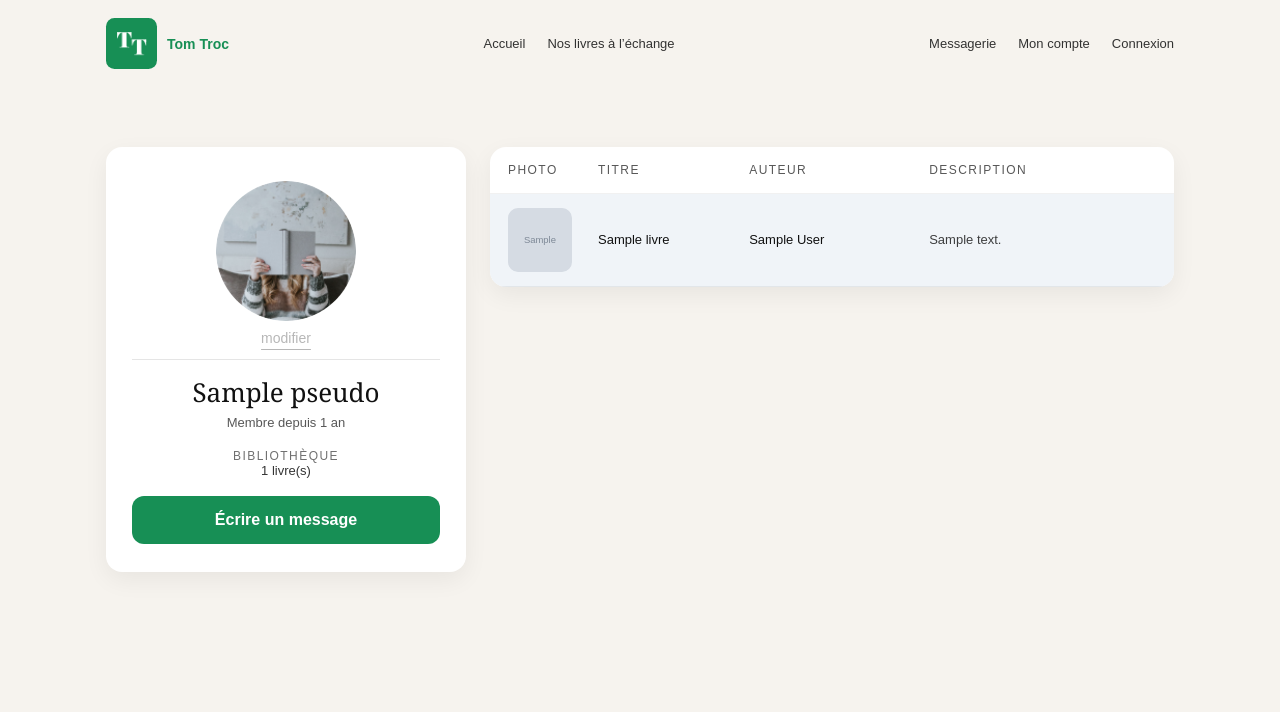
After one commit to zinebelhammouti2017-source/TomTroc, a PHP site: template views/compte_public.php in a window 1280 px wide. The commit adds this page. Shown: the top 713 px of the page. Run offline with PHP 8.4, Linux system fonts and the light colour scheme; the template is opened without the code that fills it: most values are stand-ins (such as "Sample title", 1, 10 or a date in 2020); grey boxes marked "Sample" are stand-in pictures; a stand-in replaces the project's code that opens the database connection.

Commit message:
feat: ajout du profil public utilisateur accessible depuis un livre

```diff
--- a/public/css/style.css
+++ b/public/css/style.css
@@ -736,25 +736,6 @@ h2{margin:0 0 28px;font-size:26px;font-weight:600;text-align:center}
   .col-actions{grid-area:actions}
 }
 
-/* =========================
-   FORM LIVRE (EDIT / ADD)
-========================= */
-/*.lien-retour{
-  display:inline-block;
-  margin-bottom:10px;
-  font-size:14px;
-  opacity:.7;
-}*/
-
-/*.livre-form-layout{
-  background:#fff;
-  border-radius:14px;
-  padding:24px;
-  display:flex;
-  gap:28px;
-  align-items:flex-start;
-
-}*/
 
 .livre-form-photo{
   width:100%;
@@ -1458,4 +1439,152 @@ h2{margin:0 0 28px;font-size:26px;font-weight:600;text-align:center}
   color: rgba(0,0,0,0.75);
 }
 
-/* B*
+/* =========================
+   COMPTE PUBLIC (Figma)
+========================= */
+.page-compte-public{
+  max-width:1100px;
+  margin:0 auto;
+  padding:60px 16px;
+}
+
+.compte-public-layout{
+  display:grid;
+  grid-template-columns: 360px 1fr;
+  gap:24px;
+  align-items:start;
+}
+
+/* Carte profil gauche */
+.compte-public-carte-profil{
+  background:#fff;
+  border-radius:16px;
+  padding:28px 26px;
+  text-align:center;
+  box-shadow: 0 8px 24px rgba(0,0,0,0.06);
+}
+
+.compte-public-avatar{
+  width:120px;
+  height:120px;
+  border-radius:50%;
+  background: rgba(0,0,0,0.10);
+  margin:0 auto 18px;
+}
+
+.compte-public-separateur{
+  border:0;
+  border-top:1px solid rgba(0,0,0,0.10);
+  margin:12px 0 18px;
+}
+
+.compte-public-pseudo{
+  margin:0 0 8px;
+  font-family: "Playfair Display", Georgia, "Times New Roman", serif;
+  font-weight: 500;
+}
+
+.compte-public-membre{
+  margin:0 0 18px;
+  opacity:.7;
+  font-size:13px;
+}
+
+.compte-public-biblio{
+  margin:0 0 18px;
+  font-size:13px;
+  opacity:.85;
+}
+
+.compte-public-biblio-label{
+  font-size:12px;
+  letter-spacing:.12em;
+  text-transform:uppercase;
+  opacity:.7;
+}
+
+.compte-public-bouton{
+  width:100%;
+  display:flex;
+  justify-content:center;
+  padding:14px 16px;
+  border-radius:12px;
+}
+
+/* Tableau droite */
+.compte-public-tableau{
+  background:#fff;
+  border-radius:16px;
+  overflow:hidden;
+  box-shadow: 0 8px 24px rgba(0,0,0,0.06);
+}
+
+.compte-public-entete{
+  display:grid;
+  grid-template-columns: 90px 1fr 180px 1.5fr;
+  gap:0;
+  padding:16px 18px;
+  font-size:12px;
+  letter-spacing:.12em;
+  text-transform:uppercase;
+  opacity:.7;
+  border-bottom:1px solid rgba(0,0,0,0.08);
+}
+
+.compte-public-ligne{
+  display:grid;
+  grid-template-columns: 90px 1fr 180px 1.5fr;
+  padding:14px 18px;
+  text-decoration:none;
+  color:inherit;
+  border-bottom:1px solid rgba(0,0,0,0.06);
+}
+
+.compte-public-ligne:nth-child(even){
+  background: rgba(238,243,247,0.85);
+}
+
+.compte-public-ligne:hover{
+  background: rgba(23,143,85,0.06);
+}
+
+.compte-public-cell{
+  font-size:13px;
+  line-height:1.35;
+  align-self:center;
+}
+
+.compte-public-cell.photo img{
+  width:64px;
+  height:64px;
+  border-radius:10px;
+  object-fit:cover;
+  display:block;
+}
+
+.compte-public-cell.description{
+  opacity:.8;
+}
+
+/* Responsive */
+@media (max-width: 900px){
+  .compte-public-layout{
+    grid-template-columns: 1fr;
+  }
+
+  .compte-public-entete,
+  .compte-public-ligne{
+    grid-template-columns: 80px 1fr;
+    row-gap:8px;
+  }
+
+  .compte-public-entete div:nth-child(3),
+  .compte-public-entete div:nth-child(4){
+    display:none;
+  }
+
+  .compte-public-ligne .compte-public-cell:nth-child(3),
+  .compte-public-ligne .compte-public-cell:nth-child(4){
+    grid-column: 1 / -1;
+  }
+}
--- /dev/null
+++ b/views/compte_public.php
@@ -0,0 +1,74 @@
+<?php require_once __DIR__ . '/templates/header.php'; ?>
+
+<main class="page-compte-public">
+  <section class="compte-public-layout">
+
+    <div class="compte-public-col-gauche">
+      <div class="compte-public-carte-profil">
+
+         <img
+          src="/projet4/public/images/imgProfil.png"
+          alt="Photo de profil"
+          class="mon-compte-avatar"
+        >
+
+        <a href="#" class="mon-compte-modifier">modifier</a>
+
+
+        <hr class="compte-public-separateur">
+
+        <h1 class="compte-public-pseudo"><?php echo htmlspecialchars($utilisateur['pseudo']); ?></h1>
+        <p class="compte-public-membre">Membre depuis 1 an</p>
+
+        <p class="compte-public-biblio">
+          <span class="compte-public-biblio-label">BIBLIOTHÈQUE</span><br>
+          <?php echo count($livres); ?> livre(s)
+        </p>
+
+        <a class="bouton bouton-principal compte-public-bouton"
+           href="/projet4/public/?page=demarrer-conversation&user_id=<?php echo (int)$utilisateur['id']; ?>">
+          Écrire un message
+        </a>
+      </div>
+    </div>
+
+    <div class="compte-public-col-droite">
+      <div class="compte-public-tableau">
+
+        <div class="compte-public-entete">
+          <div>Photo</div>
+          <div>Titre</div>
+          <div>Auteur</div>
+          <div>Description</div>
+        </div>
+
+        <?php if (!empty($livres)) : ?>
+          <?php foreach ($livres as $livre) : ?>
+            <a class="compte-public-ligne"
+               href="/projet4/public/?page=livre&id=<?php echo (int)$livre['id']; ?>">
+
+              <div class="compte-public-cell photo">
+                <?php if (!empty($livre['image'])) : ?>
+                  <img src="/projet4/public/<?php echo htmlspecialchars($livre['image']); ?>" alt="">
+                <?php endif; ?>
+              </div>
+
+              <div class="compte-public-cell"><?php echo htmlspecialchars($livre['title']); ?></div>
+              <div class="compte-public-cell"><?php echo htmlspecialchars($livre['author']); ?></div>
+              <div class="compte-public-cell description">
+                <?php echo htmlspecialchars(mb_strimwidth($livre['description'] ?? '', 0, 120, '…')); ?>
+              </div>
+
+            </a>
+          <?php endforeach; ?>
+        <?php else : ?>
+          <p>Aucun livre.</p>
+        <?php endif; ?>
+
+      </div>
+    </div>
+
+  </section>
+</main>
+
+<?php require_once __DIR__ . '/templates/footer.php'; ?>
--- a/views/templates/header.php
+++ b/views/templates/header.php
@@ -26,9 +26,9 @@
       <a class="site-nav-lien" href="/projet4/public/?page=messagerie">Messagerie</a>
       <a class="site-nav-lien" href="/projet4/public/?page=mon-compte">Mon compte</a>
 
-      <?php if (isset($_SESSION['utilisateur'])): ?>
+      <?php if (isset($_SESSION['user_id'])) : ?>
         <a class="site-nav-lien" href="/projet4/public/?page=deconnexion">Déconnexion</a>
-      <?php else: ?>
+      <?php else : ?>
         <a class="site-nav-lien" href="/projet4/public/?page=connexion">Connexion</a>
       <?php endif; ?>
     </nav>
```
Also changed, not shown: Controllers/ComptePublicController.php (added, +32 -0 lines), Controllers/DeconnexionController.php (added, +31 -0 lines), public/index.php (+11 -0 lines), views/livre.php (+9 -7 lines).
